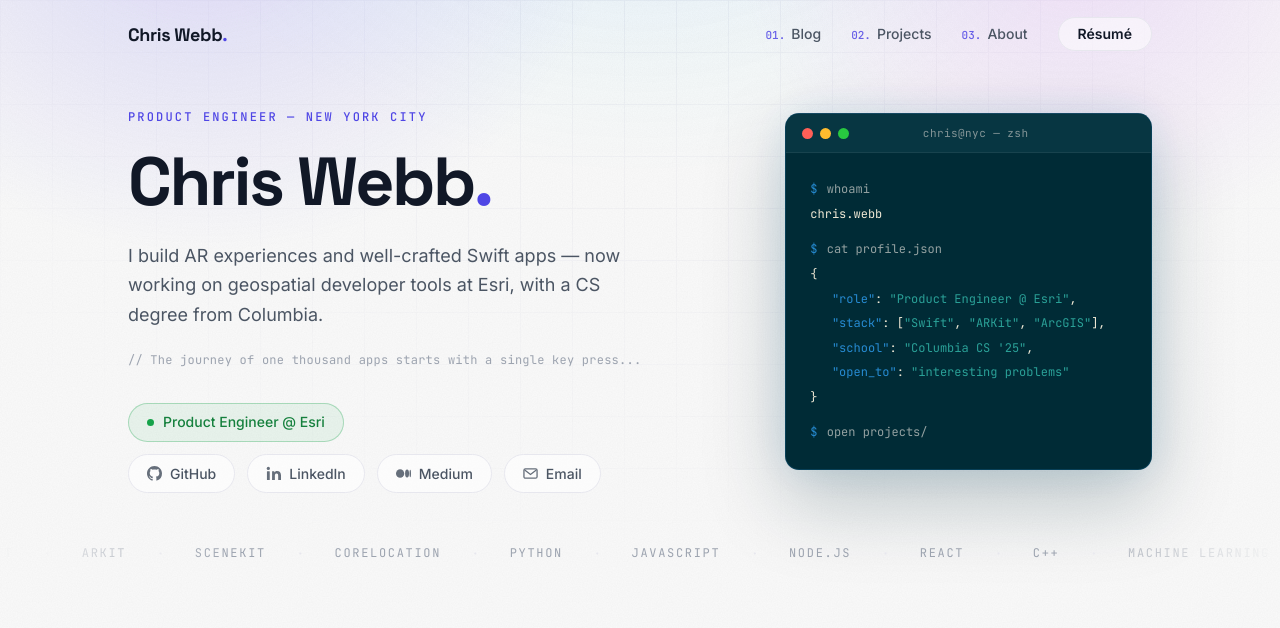
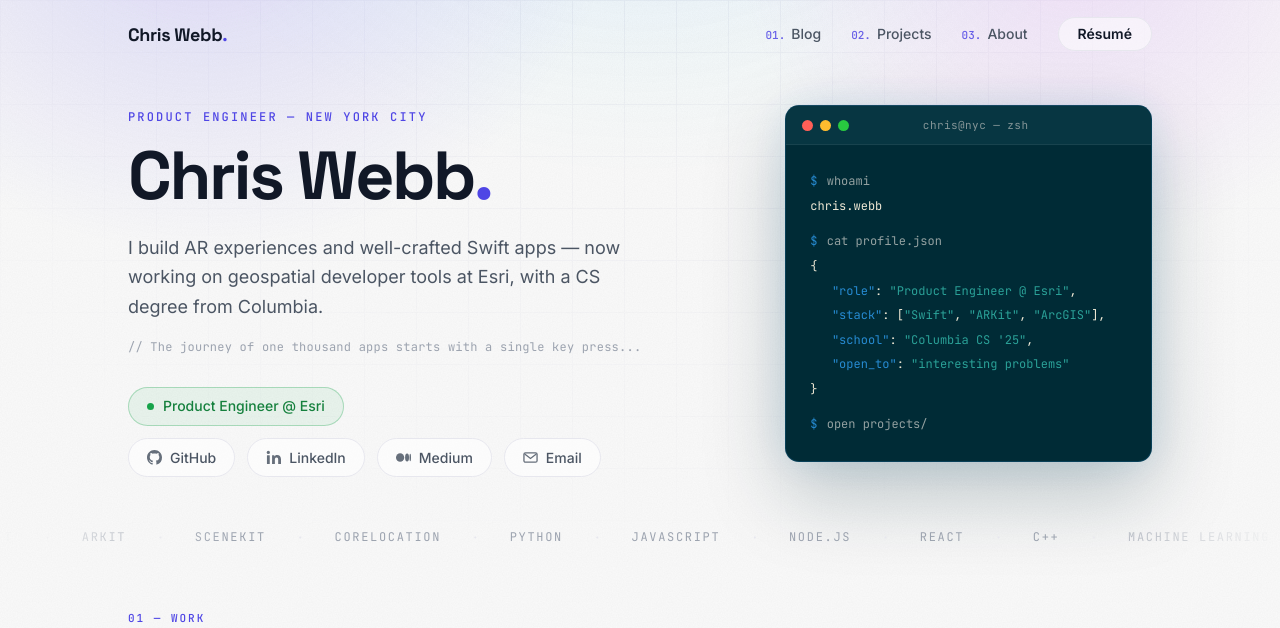
Before and after one commit to chriswebb09/chriswebb09.github.io, a Jekyll site: the page built from index.html, in a window 1280 px wide and 1400 px high. Shown: the top 628 px of the window. Built offline with Jekyll 4.4.1, drawn with Linux system fonts in a browser that asks for light colours; nearby versions of some CDN libraries.

Commit message:
Hero copy gaps on a Fibonacci/golden ladder
Measured rendered gaps were near-uniform (20/23/19/35) with no
hierarchy. Retuned margins so the visual gaps land on 13/21/13/34:
kicker hugs the name (13), name to statement 21 (13 x phi), the
statement cluster stays tight (13), and the controls row gets the
phi-squared break (34). Verified 13.5/21.1/13.6/32.1 rendered.

Co-Authored-By: Claude Fable 5 <noreply@anthropic.com>

```diff
--- a/_sass/components/header.sass
+++ b/_sass/components/header.sass
@@ -19,7 +19,7 @@
         gap: 40px
 
 .hero-kicker
-    margin: 0 0 20px
+    margin: 0 0 14px
     font-family: $fontMonospace
     font-size: 1.2rem
     font-weight: 500
@@ -46,7 +46,7 @@
         animation: none
 
 .hero-title
-    margin: 0 0 24px
+    margin: 0 0 22px
     font-family: $fontDisplay
     font-size: 6.8rem
     font-weight: 700
@@ -65,7 +65,7 @@
         font-size: 3.9rem
 
 .hero-sub
-    margin: 0 0 20px
+    margin: 0 0 15px
     max-width: 46ch
     font-size: 1.8rem
     line-height: 1.65
@@ -76,7 +76,7 @@
         font-size: 1.6rem
 
 .hero-quote
-    margin: 0 0 32px
+    margin: 0 0 29px
     font-family: $fontMonospace
     font-size: 1.2rem
     line-height: 1.8
```
Also changed, not shown: 14 other files.
